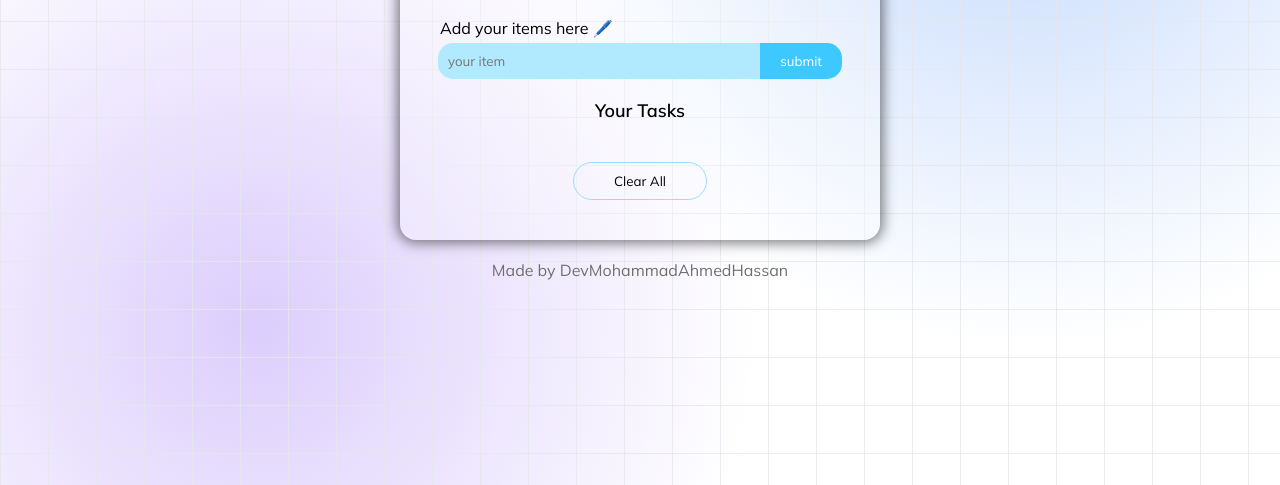
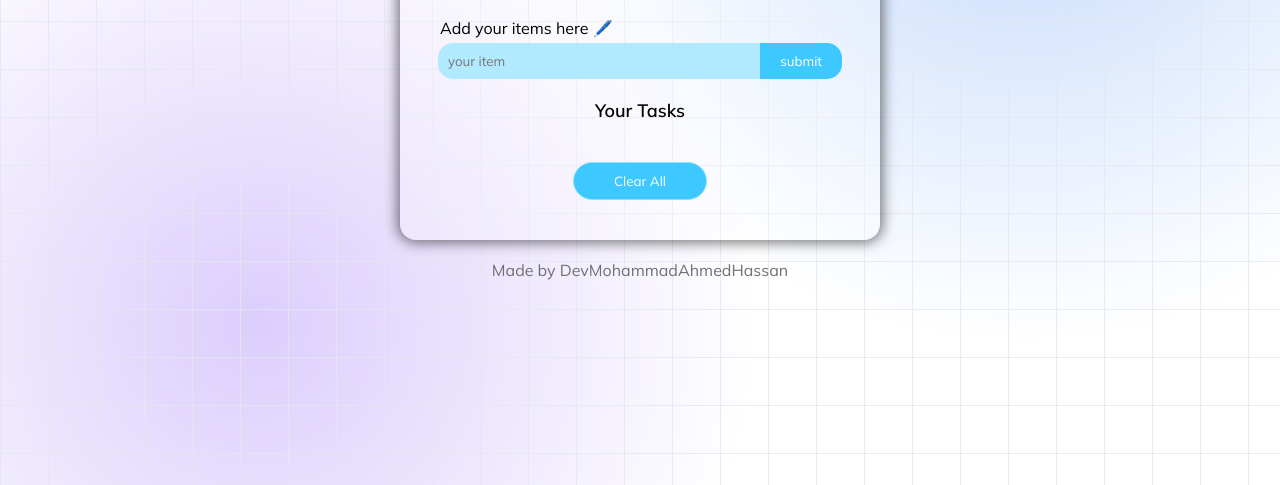
Before and after one commit to DevMohammadAhmedHassan/TODO-List-Project, a plain HTML site: page index.html in a window 1280 px wide. In both pictures the pointer is over the button "Clear All". Shown: the part 315-800 px from the top of the page. Drawn offline with Linux system fonts and the light colour scheme.

Commit message:
update clear button

```diff
--- a/style.css
+++ b/style.css
@@ -157,6 +157,12 @@ main{
     margin-top: 20px;
 
     cursor: pointer;
+    transition: all 0.23s;
+}
+.clearAll:hover{
+    background-color: #3dc8ff;
+    color: white;
+
 }
 
 .name{
```
